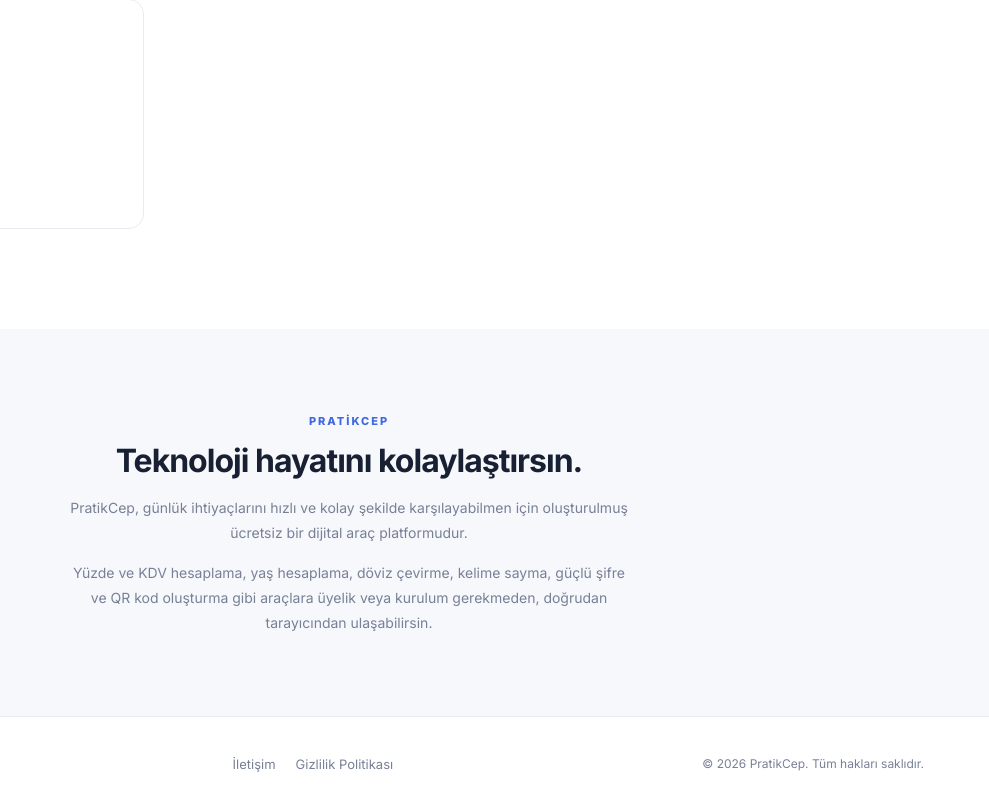
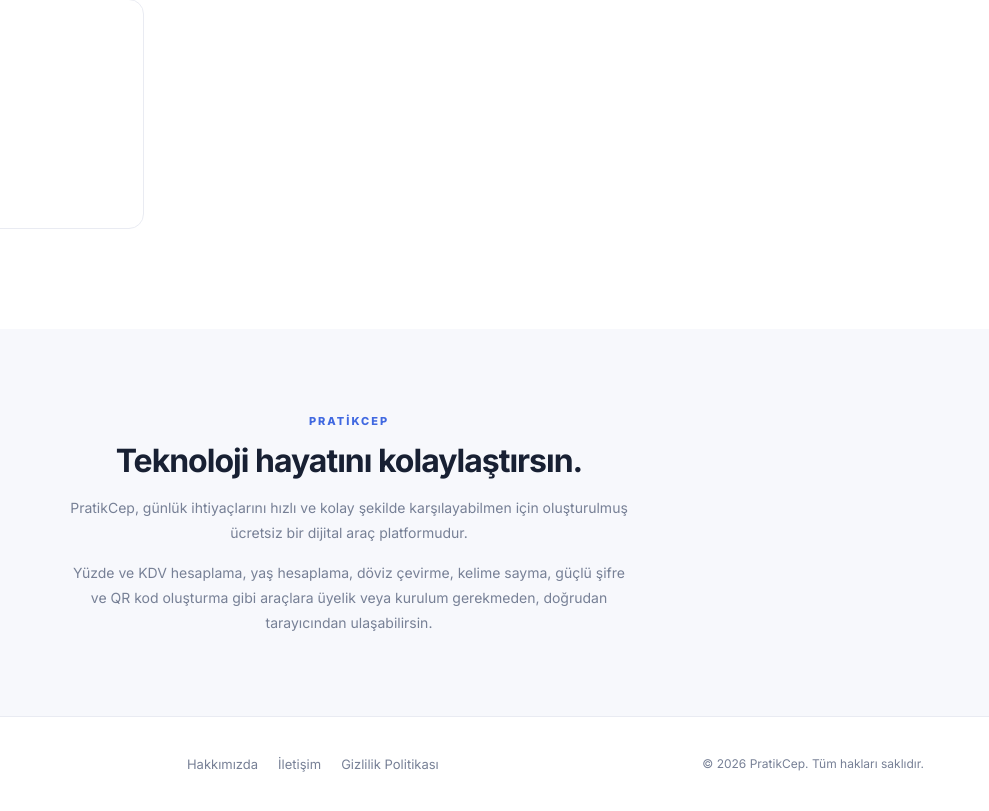
Before and after one commit to rcparslnn27/portfolyo, a plain HTML site: page index.html in a window 1280 px wide. Shown: the part 1714-2525 px from the top of the page, 291-1280 px from the left. Drawn offline with Linux system fonts and the light colour scheme.

Commit message:
Update index.html

```diff
--- a/index.html
+++ b/index.html
@@ -230,6 +230,7 @@
             Pratik<span>Cep</span>
         </a>
         <div style="display: flex; gap: 20px; font-size: 13px;">
+            <a href="hakkimizda.html" style="color: var(--muted); text-decoration: none;">Hakkımızda</a>
             <a href="iletisim.html" style="color: var(--muted); text-decoration: none;">İletişim</a>
             <a href="gizlilik.html" style="color: var(--muted); text-decoration: none;">Gizlilik Politikası</a>
         </div>
```
